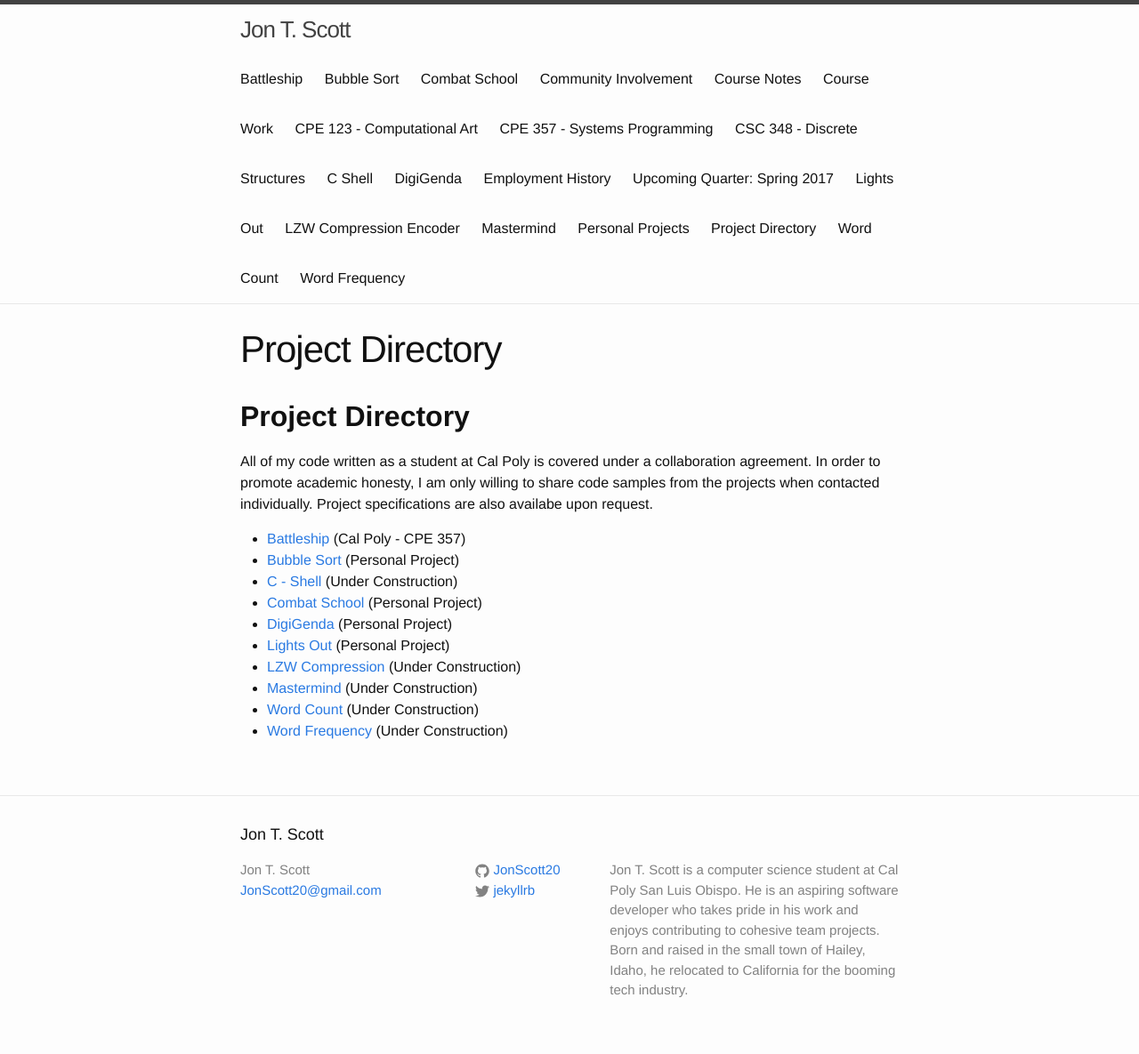
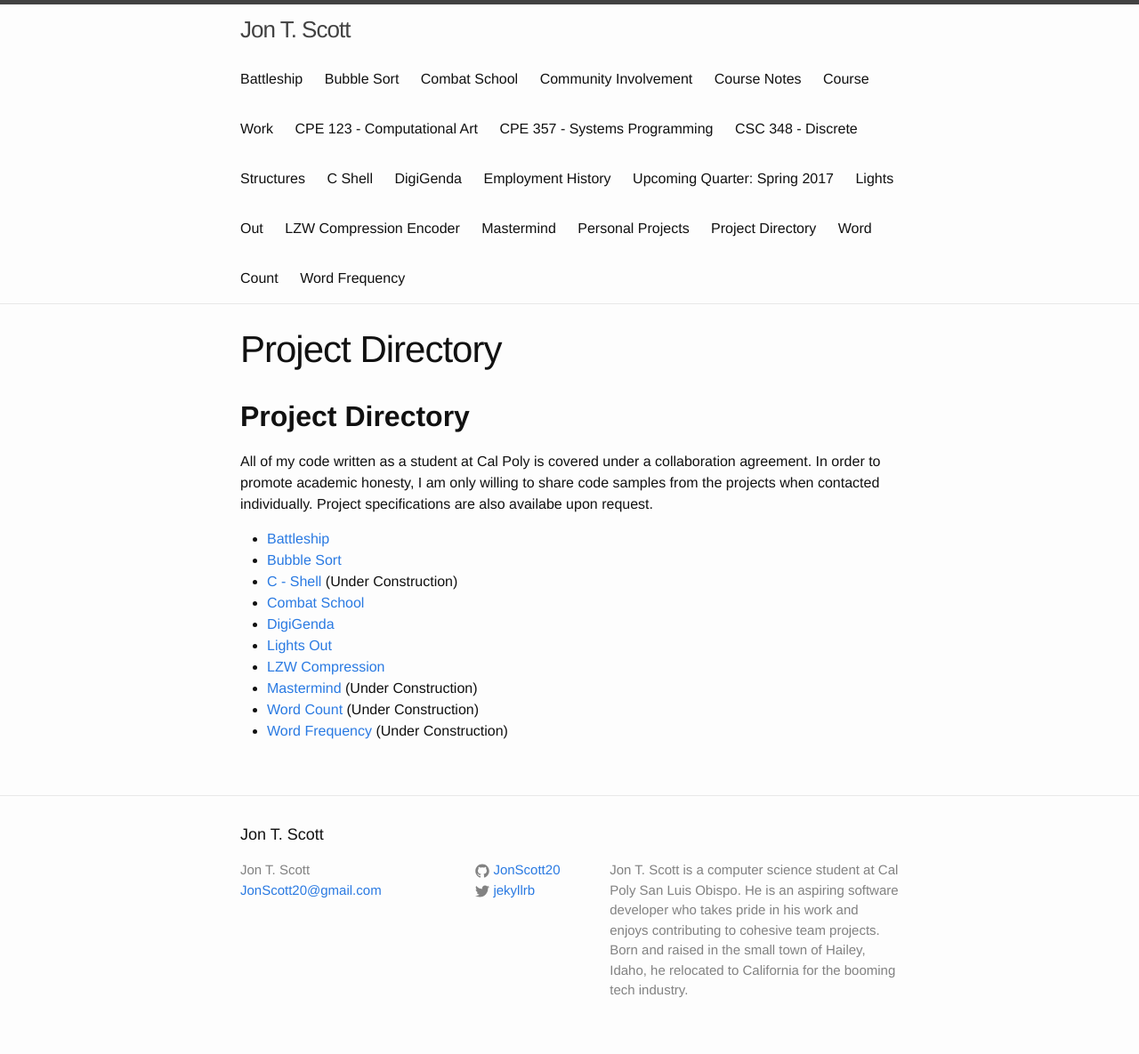
Before and after one commit to JonScott20/JonScott20.github.io, a Jekyll site: the page built from project_directory.md, in a window 1280 px wide. Shown: the whole page at 89% size. Built offline with Jekyll 4.4.1, drawn with Linux system fonts in a browser that asks for light colours; our own code applies the rules of GitHub Pages for plain Markdown files.

Commit message:
Update project_directory.md

```diff
--- a/project_directory.md
+++ b/project_directory.md
@@ -8,13 +8,13 @@ permalink: /project_directory/
 
 All of my code written as a student at Cal Poly is covered under a collaboration agreement. In order to promote academic honesty, I am only willing to share code samples from the projects when contacted individually. Project specifications are also availabe upon request.
 
-* [Battleship](https://jonscott20.github.io/battleship) (Cal Poly - CPE 357)
-* [Bubble Sort](https://jonscott20.github.io/bubble_sort) (Personal Project)
+* [Battleship](https://jonscott20.github.io/battleship)
+* [Bubble Sort](https://jonscott20.github.io/bubble_sort)
 * [C - Shell](https://jonscott20.github.io/cshell) (Under Construction)
-* [Combat School](https://jonscott20.github.io/combat_school) (Personal Project)
-* [DigiGenda](https://jonscott20.github.io/digigenda) (Personal Project)
-* [Lights Out](https://jonscott20.github.io/lights_out) (Personal Project)
-* [LZW Compression](https://jonscott20.github.io/lzwcompression) (Under Construction)
+* [Combat School](https://jonscott20.github.io/combat_school)
+* [DigiGenda](https://jonscott20.github.io/digigenda)
+* [Lights Out](https://jonscott20.github.io/lights_out)
+* [LZW Compression](https://jonscott20.github.io/lzwcompression)
 * [Mastermind](https://jonscott20.github.io/mastermind) (Under Construction)
 * [Word Count](https://jonscott20.github.io/wordcount) (Under Construction)
 * [Word Frequency](https://jonscott20.github.io/wordfrequency) (Under Construction)
```
